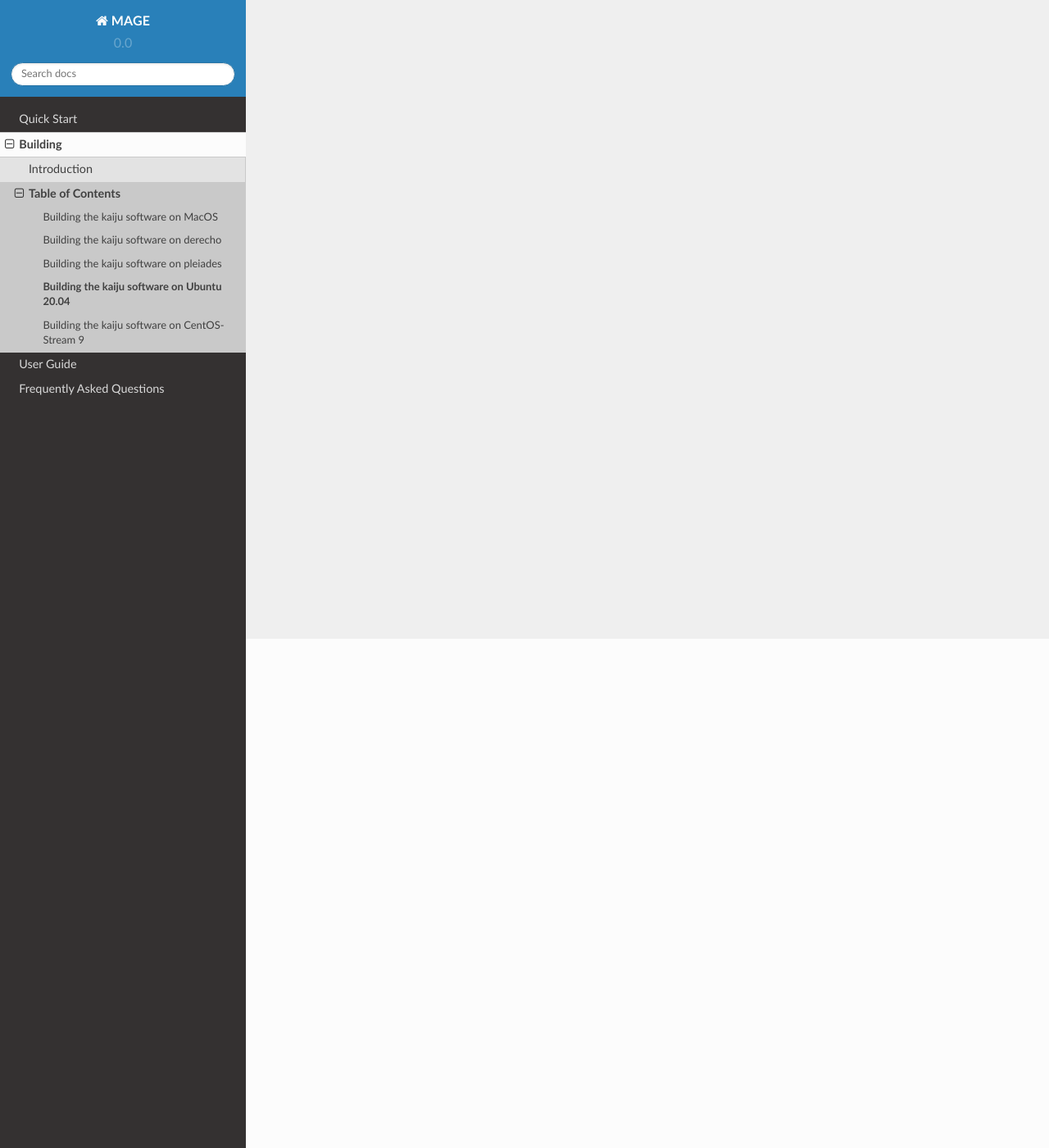
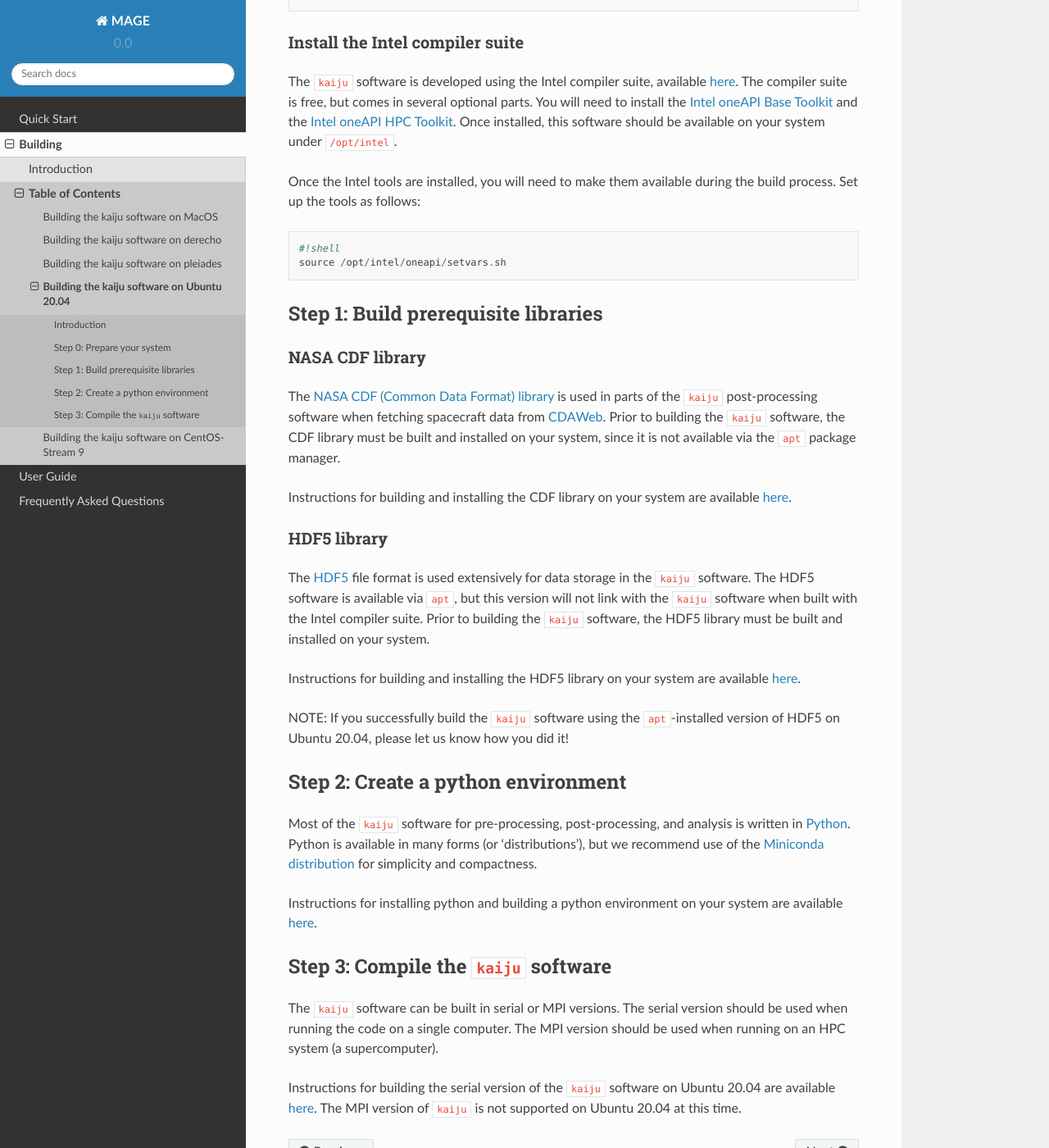
Before and after one commit to rgorby/MAGE, a Sphinx documentation site: the page built from docs/source/building/ubuntu-20.04/index.rst, in a window 1280 px wide and 1400 px high, scrolled down 621 px. Shown: the whole window at 82% size. Built offline with Sphinx 7.4.7 and the Read the Docs theme 2.0.0, drawn with Linux system fonts in a browser that asks for light colours; some of the changed text lies outside the part shown.

Commit message:
Fixed links for building/ubuntu-20.04.

```diff
--- a/docs/source/building/ubuntu-20.04/index.rst
+++ b/docs/source/building/ubuntu-20.04/index.rst
@@ -2,69 +2,104 @@
 Building the kaiju software on Ubuntu 20.04
 ===========================================
 
-.. Introduction
-.. ------------
+Introduction
+------------
 
-.. This page provides instructions for building the ``kaiju`` software on an Intel-based Ubuntu 20.04 system. These instructions were developed for using a Ubuntu 20.04 virtual machine running under VirtualBox on a Mac, but the instructions should work for other Linux distributions, although minor changes may be needed, especially if your Linux distribution does no use the ``apt`` package manager.
+This page provides instructions for building the ``kaiju`` software on an
+Intel-based Ubuntu 20.04 system. These instructions were developed for using a
+Ubuntu 20.04 virtual machine running under VirtualBox on a Mac, but the
+instructions should work for other Linux distributions, although minor changes
+may be needed, especially if your Linux distribution does no use the ``apt``
+package manager.
 
-.. Step 0: Prepare your system
-.. ---------------------------
+Step 0: Prepare your system
+---------------------------
 
-.. A few tools must be installed on your system before you begin building the ``kaiju`` software. These instructions assume you have permission to use ``sudo`` to install software.
+A few tools must be installed on your system before you begin building the
+``kaiju`` software. These instructions assume you have permission to use
+``sudo`` to install software.
 
-.. .. code-block::
+.. code-block::
 
-..    #!shell
-..    sudo apt-get install build-essential
-..    sudo apt-get install cmake
-..    sudo apt-get install git
-..    sudo apt-get install git-lfs
-..    sudo apt-get install libgeos-dev
-..    sudo apt-get install pkg-config
+   #!shell
+   sudo apt-get install build-essential
+   sudo apt-get install cmake
+   sudo apt-get install git
+   sudo apt-get install git-lfs
+   sudo apt-get install libgeos-dev
+   sudo apt-get install pkg-config
 
 
-.. Install the Intel compiler suite
-.. ^^^^^^^^^^^^^^^^^^^^^^^^^^^^^^^^
+Install the Intel compiler suite
+~~~~~~~~~~~~~~~~~~~~~~~~~~~~~~~~
 
-.. The ``kaiju`` software is developed using the Intel compiler suite, available `here <https://www.intel.com/content/www/us/en/developer/tools/oneapi/toolkits.html#gs.29x43u>`_. The compiler suite is free, but comes in several optional parts. You will need to install the `Intel oneAPI Base Toolkit <https://www.intel.com/content/www/us/en/developer/tools/oneapi/base-toolkit-download.html>`_ and the `Intel oneAPI HPC Toolkit <https://www.intel.com/content/www/us/en/developer/tools/oneapi/hpc-toolkit-download.html>`_. Once installed, this software should be available on your system under ``/opt/intel``.
+The ``kaiju`` software is developed using the Intel compiler suite, available
+`here <https://www.intel.com/content/www/us/en/developer/tools/oneapi/toolkits.html#gs.29x43u>`_.
+The compiler suite is free, but comes in several optional parts. You will need
+to install the `Intel oneAPI Base Toolkit <https://www.intel.com/content/www/us/en/developer/tools/oneapi/base-toolkit-download.html>`_
+and the `Intel oneAPI HPC Toolkit <https://www.intel.com/content/www/us/en/developer/tools/oneapi/hpc-toolkit-download.html>`_.
+Once installed, this software should be available on your system under
+``/opt/intel``.
 
-.. Once the Intel tools are installed, you will need to make them available during the build process. Set up the tools as follows:
+Once the Intel tools are installed, you will need to make them available
+during the build process. Set up the tools as follows:
 
-.. .. code-block::
+.. code-block::
 
-..    #!shell
-..    source /opt/intel/oneapi/setvars.sh
+   #!shell
+   source /opt/intel/oneapi/setvars.sh
 
+Step 1: Build prerequisite libraries
+------------------------------------
 
-.. Step 1: Build prerequisite libraries
-.. ------------------------------------
+NASA CDF library
+~~~~~~~~~~~~~~~~
 
-.. NASA CDF library
-.. ^^^^^^^^^^^^^^^^
+The `NASA CDF (Common Data Format) library <https://cdf.gsfc.nasa.gov/>`_ is
+used in parts of the ``kaiju`` post-processing software when fetching
+spacecraft data from `CDAWeb <https://cdaweb.gsfc.nasa.gov/>`_. Prior to
+building the ``kaiju`` software, the CDF library must be built and installed
+on your system, since it is not available via the ``apt`` package manager.
 
-.. The `NASA CDF (Common Data Format) library <https://cdf.gsfc.nasa.gov/>`_ is used in parts of the ``kaiju`` post-processing software when fetching spacecraft data from `CDAWeb <https://cdaweb.gsfc.nasa.gov/>`_. Prior to building the ``kaiju`` software, the CDF library must be built and installed on your system, since it is not available via the ``apt`` package manager.
+Instructions for building and installing the CDF library on your system are
+available :doc:`here <ubuntu-20.04_build_cdf>`.
 
-.. Instructions for building and installing the CDF library on your Mac are available `here <ubuntu-20.04_build_cdf>`_.
+HDF5 library
+~~~~~~~~~~~~
 
-.. HDF5 library
-.. ^^^^^^^^^^^^
+The `HDF5 <https://www.hdfgroup.org/solutions/hdf5/>`_ file format is used
+extensively for data storage in the ``kaiju`` software. The HDF5 software is
+available via ``apt``, but this version will not link with the ``kaiju``
+software when built with the Intel compiler suite. Prior to building the
+``kaiju`` software, the HDF5 library must be built and installed on your
+system.
 
-.. The `HDF5 <https://www.hdfgroup.org/solutions/hdf5/>`_ file format is used extensively for data storage in the ``kaiju`` software. The HDF5 software is available via ``apt``\ , but this version will not link with the ``kaiju`` software when built with the Intel compiler suite. Prior to building the ``kaiju`` software, the HDF5 library must be built and installed on your system.
+Instructions for building and installing the HDF5 library on your system are
+available :doc:`here <ubuntu-20.04_build_hdf5>`.
 
-.. Instructions for building and installing the HDF5 library on your Mac are available `here <ubuntu-20.04_build_hdf5>`_.
+NOTE: If you successfully build the ``kaiju`` software using the
+``apt``-installed version of HDF5 on Ubuntu 20.04, please let us know how you
+did it!
 
-.. NOTE: If you successfully build the ``kaiju`` software using the ``apt``\ -installed version of HDF5 on Ubuntu 20.04, please let us know how you did it!
+Step 2: Create a python environment
+-----------------------------------
 
-.. Step 2: Create a python environment
-.. -----------------------------------
+Most of the ``kaiju`` software for pre-processing, post-processing, and
+analysis is written in `Python <https://www.python.org/>`_. Python is
+available in many forms (or 'distributions'), but we recommend use of the
+`Miniconda distribution <https://docs.conda.io/en/latest/miniconda.html>`_
+for simplicity and compactness.
 
-.. Most of the ``kaiju`` software for pre-processing, post-processing, and analysis is written in `Python <https://www.python.org/>`_. Python is available in many forms (or 'distributions'), but we recommend use of the `Miniconda] distribution <https://docs.conda.io/en/latest/miniconda.html>`_ for simplicity and compactness.
+Instructions for installing python and building a python environment on your
+system are available :doc:`here <ubuntu-20.04_build_python>`.
 
-.. Instructions for installing python and building a python environment on your Mac are available `here <ubuntu-20.04_build_python>`_.
+Step 3: Compile the ``kaiju`` software
+--------------------------------------
 
-.. Step 3: Compile the ``kaiju`` software
-.. ------------------------------------------
+The ``kaiju`` software can be built in serial or MPI versions. The serial
+version should be used when running the code on a single computer. The MPI
+version should be used when running on an HPC system (a supercomputer).
 
-.. The ``kaiju`` software can be built in serial or MPI versions. The serial version should be used when running the code on a single computer. The MPI version should be used when running on an HPC system (a supercomputer).
-
-.. Instructions for building the serial version of the ``kaiju`` software on Ubuntu 20.04 are available `here <ubuntu-20.04_build_kaiju>`_. The MPI version of ``kaiju`` is not supported on Ubuntu 20.04 at this time.
+Instructions for building the serial version of the ``kaiju`` software on
+Ubuntu 20.04 are available :doc:`here <ubuntu-20.04_build_kaiju>`. The MPI
+version of ``kaiju`` is not supported on Ubuntu 20.04 at this time.
```
